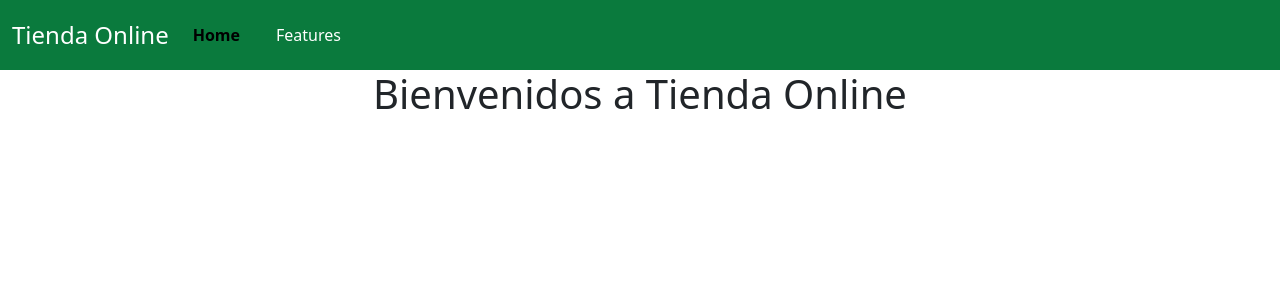
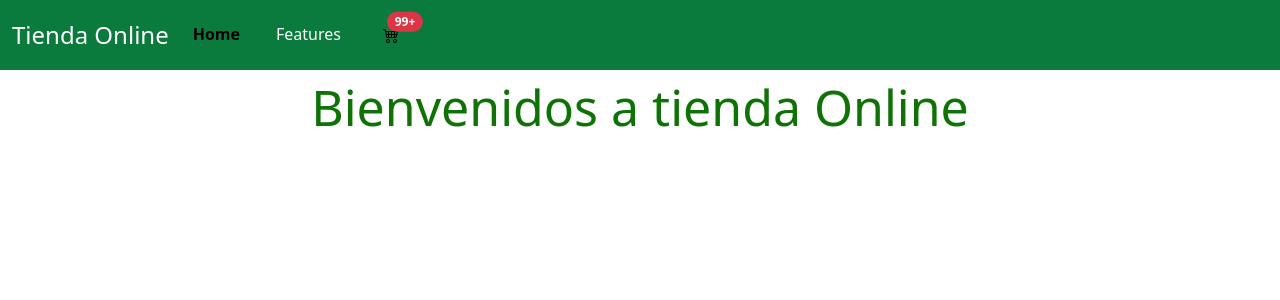
Before and after one commit to antonelladeff/MitiendaOnlinee, a React (Vite) app: page / in a window 1280 px wide. Shown: the top 300 px of the page. Built offline with nearby package versions, Linux system fonts and the light colour scheme.

Commit message:
primera entrega del proyecto

```diff
--- a/index.html
+++ b/index.html
@@ -8,6 +8,7 @@
   <title>Vite + React</title>
   <link href="https://cdn.jsdelivr.net/npm/bootstrap@5.3.2/dist/css/bootstrap.min.css" rel="stylesheet"
     integrity="sha384-T3c6CoIi6uLrA9TneNEoa7RxnatzjcDSCmG1MXxSR1GAsXEV/Dwwykc2MPK8M2HN" crossorigin="anonymous">
+  <link rel="stylesheet" href="https://cdn.jsdelivr.net/npm/bootstrap-icons@1.11.1/font/bootstrap-icons.css">
 </head>
 
 <body>
--- a/src/App.css
+++ b/src/App.css
@@ -0,0 +1,44 @@
+.navbar {
+    background-color: rgb(10, 122, 61);
+    height: 70px;
+
+
+}
+
+.navbar-brand {
+    color: #fff;
+
+    font-size: 1.5rem;
+
+}
+
+.navbar-nav .nav-link {
+    color: #fff;
+    margin-right: 20px;
+
+}
+
+.navbar-nav .nav-link.active {
+    font-weight: bold;
+
+}
+
+.container-fluid {
+    justify-content: center;
+
+}
+
+.contenedor-texto {
+    text-align: center;
+}
+
+.texto-ejemplo {
+    font-size: 50px;
+    color: #0e7205;
+}
+
+.carrito {
+    background-color: transparent;
+    border: none;
+
+}
--- a/src/App.jsx
+++ b/src/App.jsx
@@ -7,7 +7,7 @@ function App() {
     return (
         <>
             <Navbar />
-            <ItemListContainer />
+            <ItemListContainer texto="Bienvenidos a tienda Online" />
         </>
 
     );
--- a/src/components/CartWidget/CartWidget.jsx
+++ b/src/components/CartWidget/CartWidget.jsx
@@ -1,8 +1,15 @@
 import React from "react";
 
-export const CartWidget = () => {
+
+const CartWidget = () => {
     return (
-        <i className="bi bi-cart4"></i>
+        <button type="button" className=" carrito position-relative">
+            <i className="bi bi-cart4"></i>
+            <span className="position-absolute top-0 start-100 translate-middle badge rounded-pill bg-danger">
+                99+
+                <span className="visually-hidden">unread messages</span>
+            </span>
+        </button>
     );
 }
 
--- a/src/components/ItemListContainer/ItemListContainer.jsx
+++ b/src/components/ItemListContainer/ItemListContainer.jsx
@@ -1,10 +1,10 @@
-import React from 'react';
-import Title from '../Title/title';
 
-export const ItemListContainer = (props) => {
+
+const ItemListContainer = ({ texto }) => {
     return (
-        <Title greeting='Bienvenidos a Tienda Online' />
-    );
-};
-
-export default ItemListContainer;
+        <div className="contenedor-texto">
+            <p className="texto-ejemplo">{texto}</p>
+        </div>
+    )
+}
+export default ItemListContainer
--- a/src/components/Title/title.css
+++ /dev/null
@@ -1,6 +0,0 @@
-/* Title.css */
-h1 {
-    text-align: center;
-    margin-bottom: 10px;
-
-}
--- a/src/components/Title/title.jsx
+++ /dev/null
@@ -1,12 +0,0 @@
-import React from 'react';
-import './Title.css';
-
-export const Title = (props) => {
-    console.log(props)
-    return (
-        <h1>{props.greeting}</h1>
-
-    );
-};
-
-export default Title;
--- a/src/components/navbar/nav-bar.css
+++ /dev/null
@@ -1,23 +0,0 @@
-.navbar {
-    background-color: rgb(10, 122, 61);
-    height: 70px;
-
-}
-
-.navbar-brand {
-    color: #fff;
-
-    font-size: 1.5rem;
-
-}
-
-.navbar-nav .nav-link {
-    color: #fff;
-    margin-right: 20px;
-
-}
-
-.navbar-nav .nav-link.active {
-    font-weight: bold;
-
-}
--- a/src/components/navbar/navbar.jsx
+++ b/src/components/navbar/navbar.jsx
@@ -1,5 +1,4 @@
 import React from 'react';
-import './nav-bar.css';
 import CartWidget from '../CartWidget/CartWidget';
 
 function Navbar() {
```
